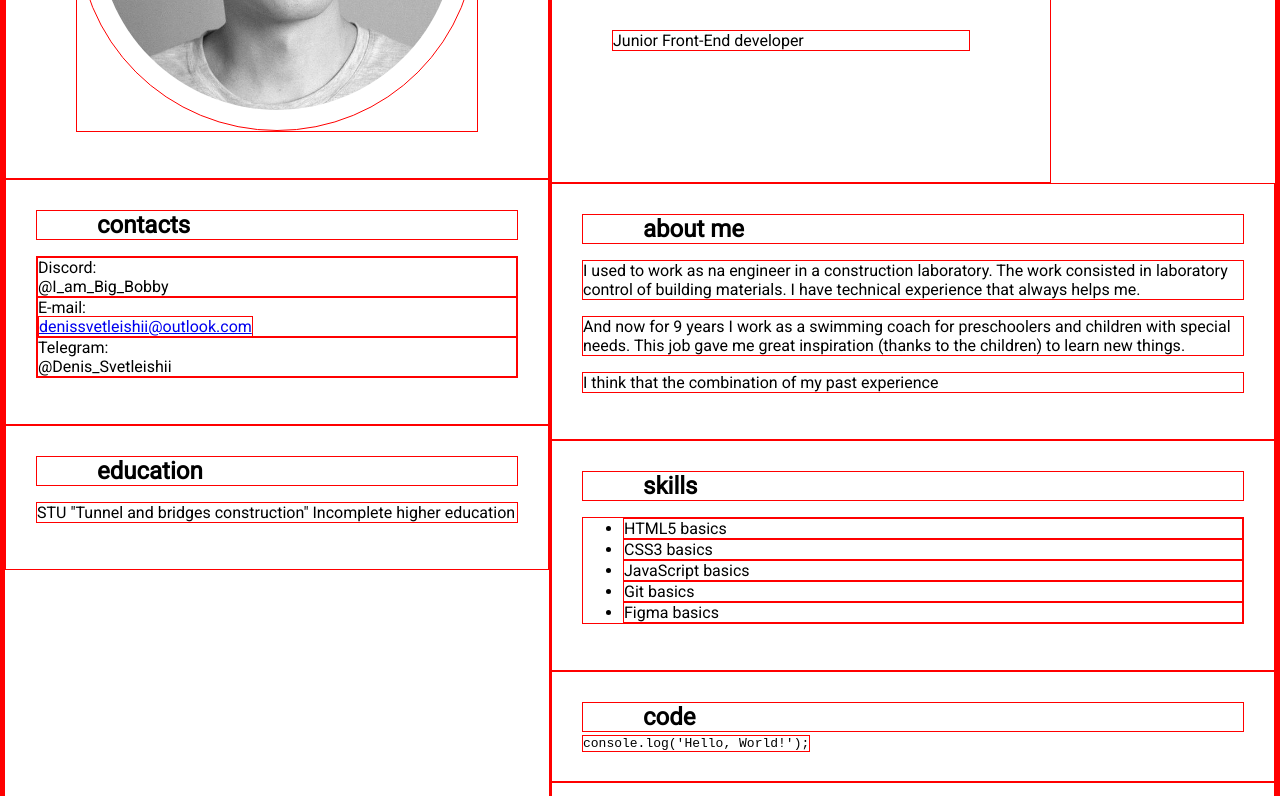
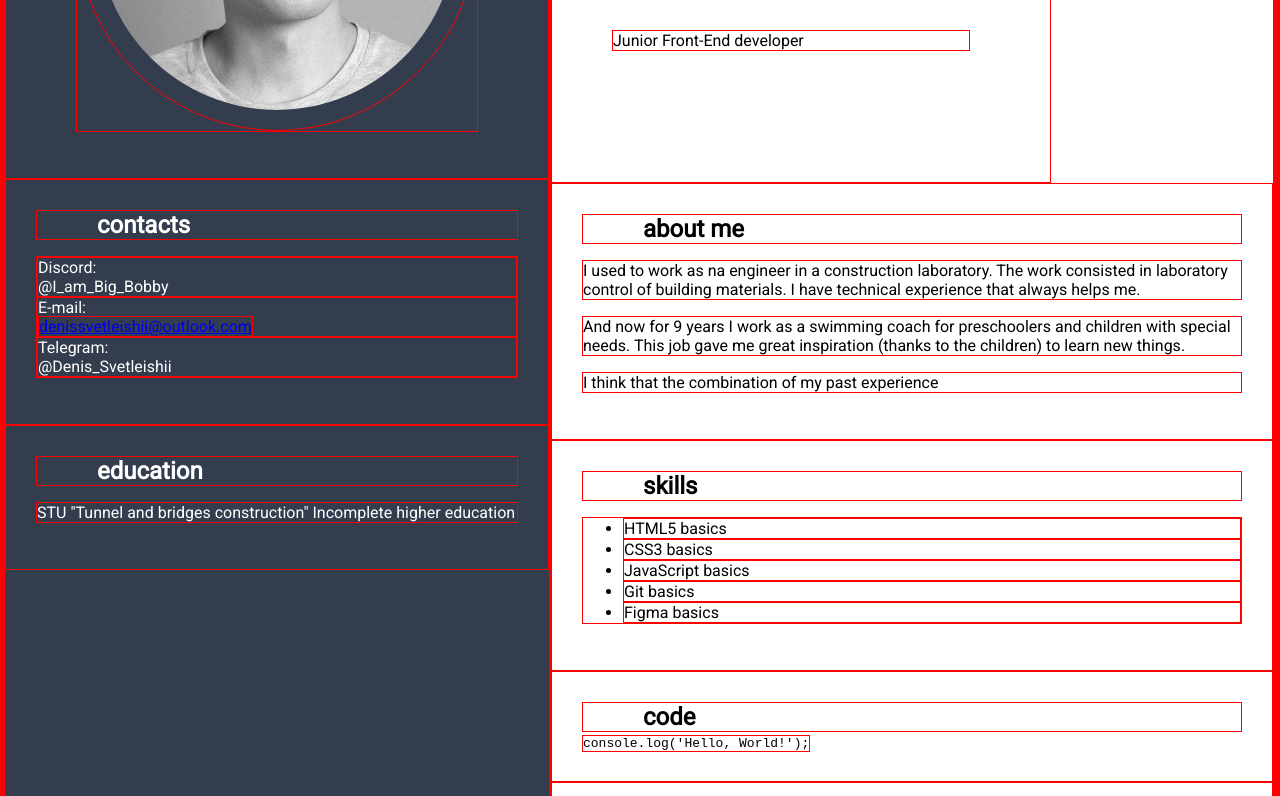
Before and after one commit to IamBigBobby/CV, a plain HTML site: page index.html in a window 1280 px wide. Shown: the part 412-1208 px from the top of the page. Drawn offline with Linux system fonts and the light colour scheme.

Commit message:
feat: add clear-fix

```diff
--- a/index.html
+++ b/index.html
@@ -100,6 +100,7 @@
                     </ul>
                 </section>
             </div>
+            <div class="clear_fix"></div>
         </div>
     </main>
     <footer class="footer">
--- a/style.css
+++ b/style.css
@@ -35,6 +35,13 @@ h2{
     margin: 0px;
     padding-left: 60px;
 }
+.clear_fix{
+    clear:both;
+}
+.left-side{
+    color:white;
+    background-color: rgb(52, 61, 78);
+}
 /* navidation */
 .nav-list{
     display: flex;
```
